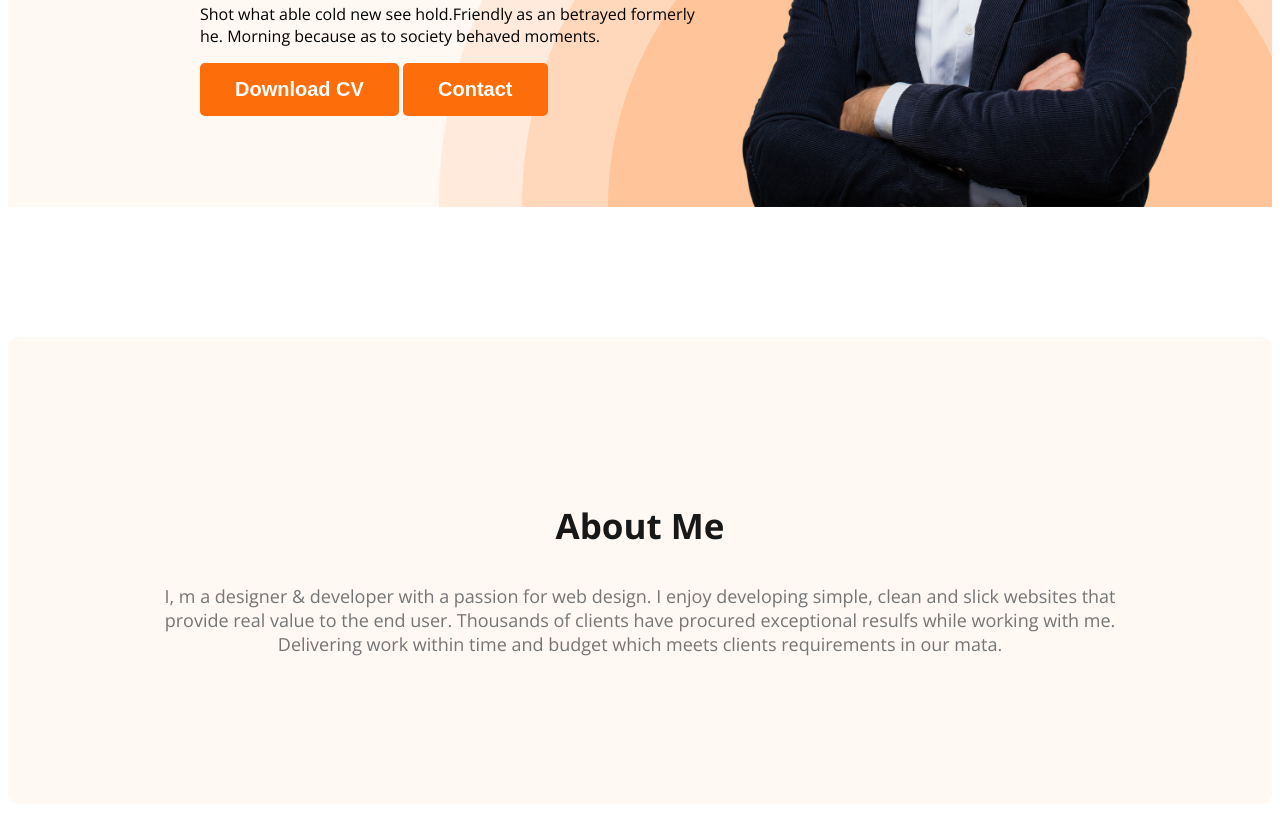
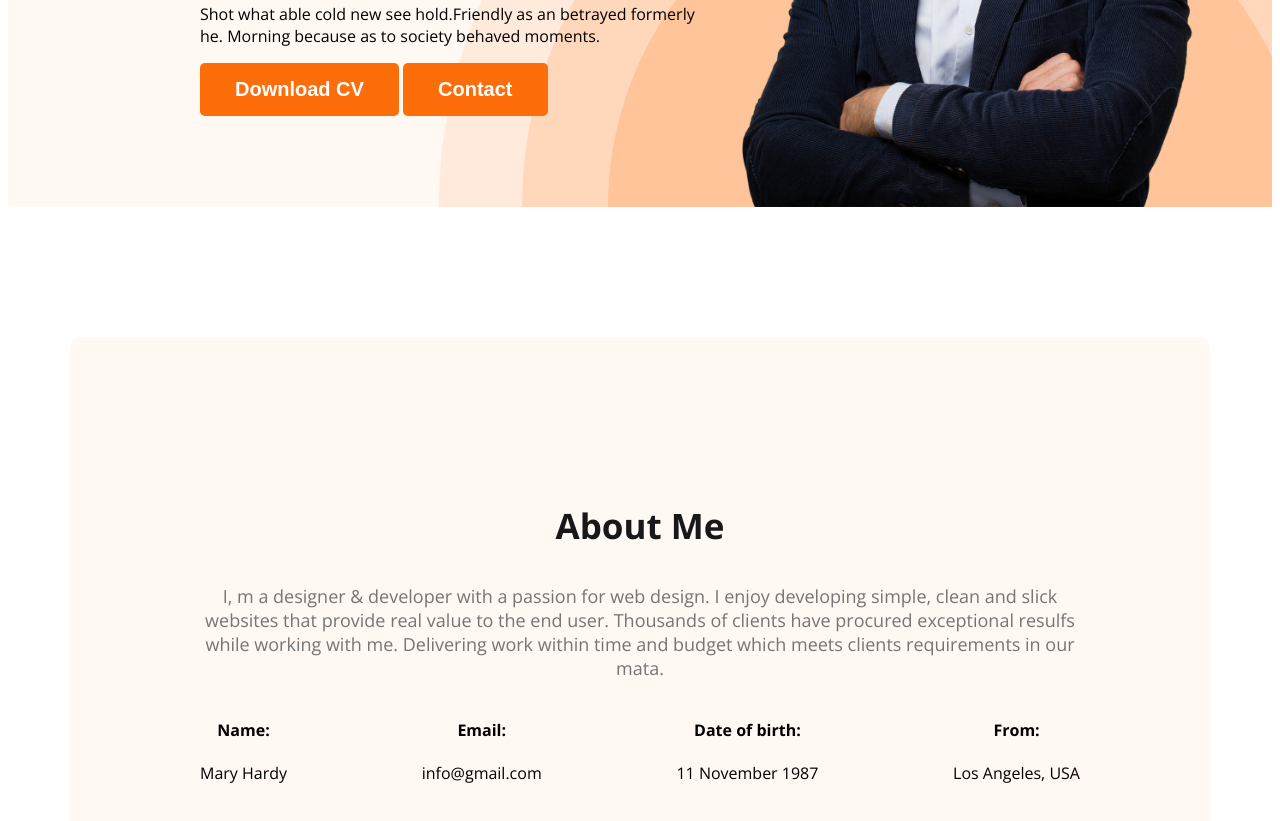
Before and after one commit to tammim28/developer-portfolio, a plain HTML site: page index.html in a window 1280 px wide. Shown: the part 495-1316 px from the top of the page. Drawn offline with nearby package versions, Linux system fonts and the light colour scheme.

Commit message:
added about info

```diff
--- a/index.html
+++ b/index.html
@@ -25,9 +25,10 @@
         </nav>
         <div class="banner">
             <div class="banner-content">
-                <h3 class="banner-greeting">Hi, I  am</h3>
+                <h3 class="banner-greeting">Hi, I am</h3>
                 <h1 class="banner-title">Mary Hardy</h1>
-                <p>Shot what able cold new see hold.Friendly as an betrayed formerly he. Morning because as to society behaved moments.</p>
+                <p>Shot what able cold new see hold.Friendly as an betrayed formerly he. Morning because as to society
+                    behaved moments.</p>
                 <button class="btn-primary">Download CV</button>
                 <button class="btn-primary">Contact</button>
             </div>
@@ -38,8 +39,29 @@
         <section class="about">
             <h3 class="section-title">About Me</h3>
             <p class="section-description">
-                I, m a designer & developer with a passion for web design. I enjoy developing simple, clean and slick websites that provide real value to the end user. Thousands of clients have procured exceptional resulfs while working with me. Delivering work within time and budget which meets clients requirements in our mata.
+                I, m a designer & developer with a passion for web design. I enjoy developing simple, clean and slick
+                websites that provide real value to the end user. Thousands of clients have procured exceptional resulfs
+                while working with me. Delivering work within time and budget which meets clients requirements in our
+                mata.
             </p>
+            <div class="about-info-container">
+                <div class="about-info">
+                    <h4 class="info-title">Name:</h4>
+                    <p class="info-description">Mary Hardy</p>
+                </div>
+                <div class="about-info">
+                    <h4 class="info-title">Email:</h4>
+                    <p class="info-description">info@gmail.com</p>
+                </div>
+                <div class="about-info">
+                    <h4 class="info-title">Date of birth:</h4>
+                    <p class="info-description">11 November 1987</p>
+                </div>
+                <div class="about-info">
+                    <h4 class="info-title">From:</h4>
+                    <p class="info-description">Los Angeles, USA</p>
+                </div>
+            </div>
         </section>
     </main>
     <footer>
--- a/styles/portfolio.css
+++ b/styles/portfolio.css
@@ -84,6 +84,10 @@ nav a {
     max-width: 500px;
 }
 /* main section style */
+main{
+    max-width: 1140px;
+    margin: 0 auto;
+}
 /* about section style */
 .about{
     padding: 130px;
@@ -102,3 +106,10 @@ nav a {
     text-align: center;
     font-size: 18px;
 }
+.about-info-container{
+    display: flex;
+    justify-content: space-between;
+}
+.info-title{
+    text-align: center;
+}
```
